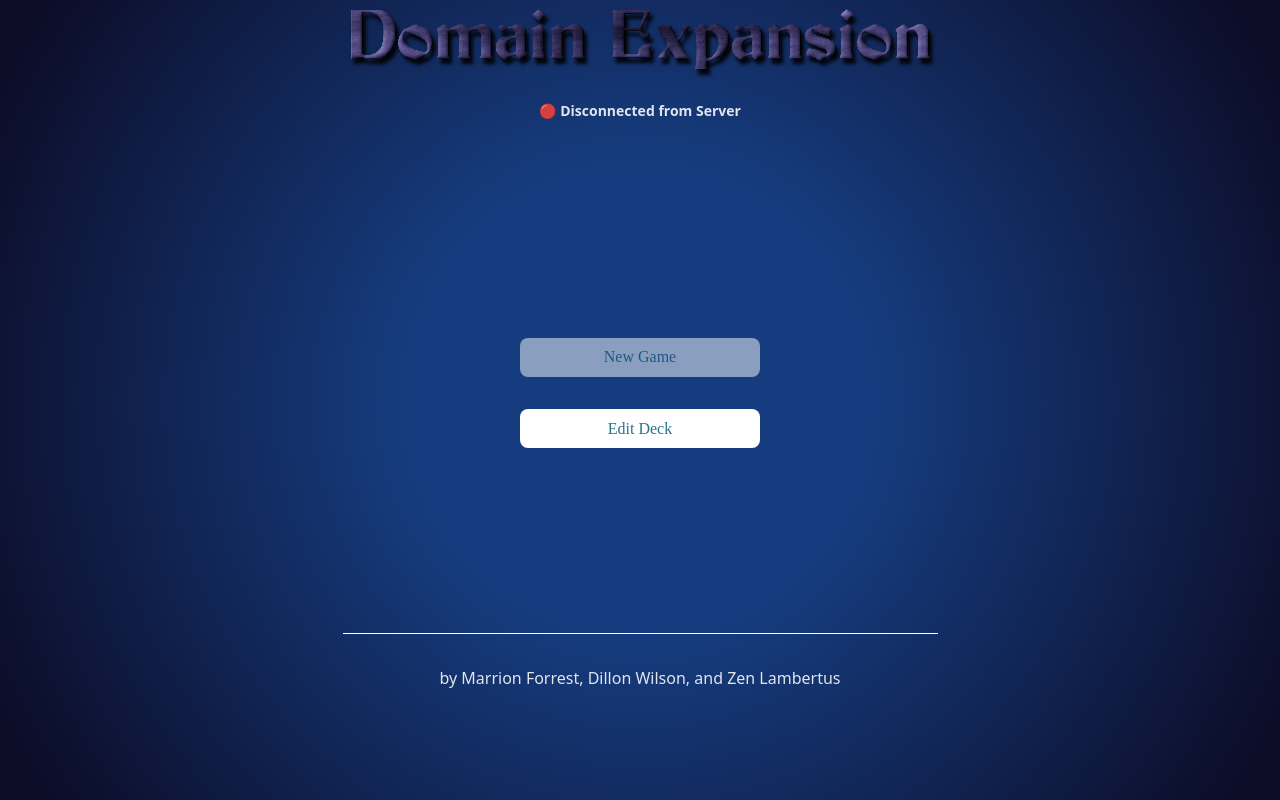
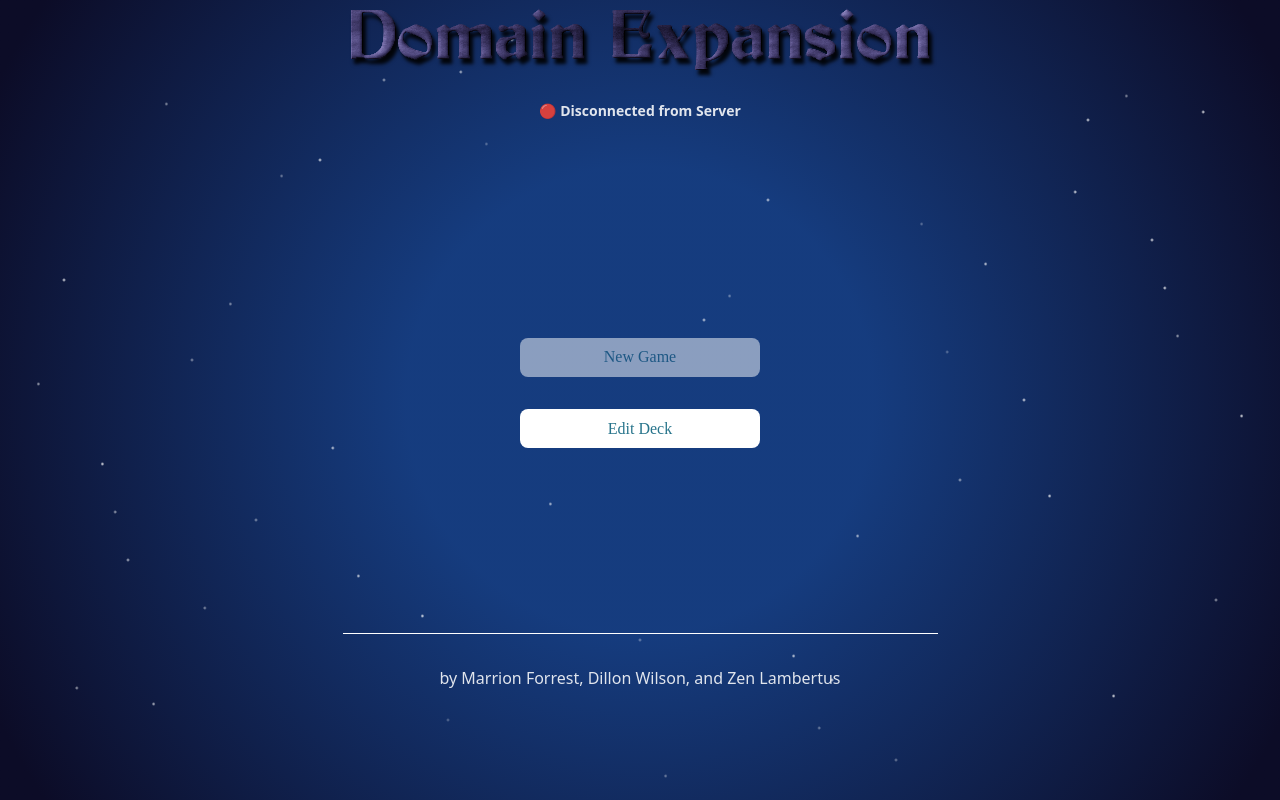
Before and after one commit to z3nL/domainexpansion, a React (Vite) app in the folder frontend/: page / in a window 1280 px wide. Built offline with nearby package versions, Linux system fonts and the light colour scheme; no server answers.

Commit message:
verabl abuse

```diff
--- a/frontend/src/ActiveMatch.tsx
+++ b/frontend/src/ActiveMatch.tsx
@@ -21,9 +21,9 @@ function ActiveMatch() {
     useContext(GameContext);
 
   const maxHandSize: number = 6;
-  const maxTurns: number = 10; // TODO: Change to 20 later
+  const MAX_TURNS: number = 5; // TODO: Change to 20 later
   const beginNextTurn = () => {
-    if (currentTurn < maxTurns) {
+    if (currentTurn < MAX_TURNS) {
       return currentTurn + 1;
     } else {
       // End match
@@ -118,7 +118,7 @@ function ActiveMatch() {
         {...{
           playerOneScore: playerOneScore,
           playerTwoScore: playerTwoScore,
-          turnsRemaining: maxTurns - currentTurn,
+          turnsRemaining: MAX_TURNS - currentTurn,
           cardsRemaining: matchDeck.length,
         }}
       />
--- a/frontend/src/index.css
+++ b/frontend/src/index.css
@@ -34,6 +34,116 @@
   text-rendering: optimizeLegibility;
   -webkit-font-smoothing: antialiased;
   -moz-osx-font-smoothing: grayscale;
+}
+
+/* Simple shooting stars overlay */
+body::before {
+  content: '';
+  position: fixed;
+  top: 0;
+  left: 0;
+  width: 100%;
+  height: 100%;
+  pointer-events: none;
+  z-index: -1;
+  background:
+    radial-gradient(2px 2px at 25% 20%, white, transparent),
+    radial-gradient(2px 2px at 75% 60%, rgba(255,255,255,0.7), transparent),
+    radial-gradient(2px 2px at 50% 80%, rgba(255,255,255,0.5), transparent),
+    radial-gradient(2px 2px at 90% 30%, white, transparent),
+    radial-gradient(2px 2px at 10% 70%, rgba(255,255,255,0.8), transparent),
+    radial-gradient(2px 2px at 15% 45%, rgba(255,255,255,0.6), transparent),
+    radial-gradient(2px 2px at 85% 15%, white, transparent),
+    radial-gradient(2px 2px at 60% 25%, rgba(255,255,255,0.9), transparent),
+    radial-gradient(2px 2px at 35% 90%, rgba(255,255,255,0.4), transparent),
+    radial-gradient(2px 2px at 95% 75%, rgba(255,255,255,0.7), transparent),
+    radial-gradient(2px 2px at 5% 35%, white, transparent),
+    radial-gradient(2px 2px at 40% 5%, rgba(255,255,255,0.8), transparent),
+    radial-gradient(2px 2px at 70% 95%, rgba(255,255,255,0.5), transparent),
+    radial-gradient(2px 2px at 80% 50%, white, transparent),
+    radial-gradient(2px 2px at 20% 65%, rgba(255,255,255,0.6), transparent),
+    radial-gradient(2px 2px at 55% 40%, rgba(255,255,255,0.9), transparent),
+    radial-gradient(2px 2px at 30% 10%, rgba(255,255,255,0.7), transparent),
+    radial-gradient(2px 2px at 65% 85%, white, transparent),
+    radial-gradient(2px 2px at 45% 55%, rgba(255,255,255,0.5), transparent),
+    radial-gradient(2px 2px at 12% 88%, rgba(255,255,255,0.8), transparent),
+    radial-gradient(2px 2px at 88% 12%, rgba(255,255,255,0.6), transparent),
+    radial-gradient(2px 2px at 33% 77%, white, transparent),
+    radial-gradient(2px 2px at 77% 33%, rgba(255,255,255,0.9), transparent),
+    radial-gradient(2px 2px at 22% 22%, rgba(255,255,255,0.5), transparent),
+    radial-gradient(2px 2px at 67% 67%, rgba(255,255,255,0.8), transparent),
+    radial-gradient(2px 2px at 8% 58%, white, transparent),
+    radial-gradient(2px 2px at 92% 42%, rgba(255,255,255,0.7), transparent),
+    radial-gradient(2px 2px at 38% 18%, rgba(255,255,255,0.4), transparent),
+    radial-gradient(2px 2px at 62% 82%, rgba(255,255,255,0.9), transparent),
+    radial-gradient(2px 2px at 18% 38%, rgba(255,255,255,0.6), transparent),
+    radial-gradient(2px 2px at 82% 62%, white, transparent),
+    radial-gradient(2px 2px at 48% 3%, rgba(255,255,255,0.8), transparent),
+    radial-gradient(2px 2px at 52% 97%, rgba(255,255,255,0.5), transparent),
+    radial-gradient(2px 2px at 3% 48%, rgba(255,255,255,0.7), transparent),
+    radial-gradient(2px 2px at 97% 52%, white, transparent),
+    radial-gradient(2px 2px at 28% 72%, rgba(255,255,255,0.9), transparent),
+    radial-gradient(2px 2px at 72% 28%, rgba(255,255,255,0.4), transparent),
+    radial-gradient(2px 2px at 13% 13%, rgba(255,255,255,0.6), transparent),
+    radial-gradient(2px 2px at 87% 87%, white, transparent),
+    radial-gradient(2px 2px at 43% 63%, rgba(255,255,255,0.8), transparent),
+    radial-gradient(2px 2px at 57% 37%, rgba(255,255,255,0.5), transparent),
+    radial-gradient(2px 2px at 6% 86%, rgba(255,255,255,0.7), transparent),
+    radial-gradient(2px 2px at 94% 14%, white, transparent),
+    radial-gradient(2px 2px at 26% 56%, rgba(255,255,255,0.9), transparent),
+    radial-gradient(2px 2px at 74% 44%, rgba(255,255,255,0.4), transparent),
+    radial-gradient(2px 2px at 16% 76%, rgba(255,255,255,0.6), transparent),
+    radial-gradient(2px 2px at 84% 24%, white, transparent),
+    radial-gradient(2px 2px at 36% 9%, rgba(255,255,255,0.8), transparent),
+    radial-gradient(2px 2px at 64% 91%, rgba(255,255,255,0.5), transparent),
+    radial-gradient(2px 2px at 9% 64%, rgba(255,255,255,0.7), transparent),
+    radial-gradient(2px 2px at 91% 36%, white, transparent);
+  animation: twinkle 4s ease-in-out infinite alternate;
+}
+
+.shooting-star {
+  position: fixed;
+  width: 2px;
+  height: 2px;
+  background: white;
+  border-radius: 50%;
+  box-shadow: 0 0 6px 2px rgba(255, 255, 255, 0.8);
+  pointer-events: none;
+  z-index: -1;
+  opacity: 0;
+}
+
+.shooting-star::after {
+  content: '';
+  position: absolute;
+  top: 0;
+  left: 0;
+  width: 50px;
+  height: 1px;
+  background: linear-gradient(90deg, rgba(255,255,255,0.8), transparent);
+  transform: translateX(-50px);
+}
+
+@keyframes twinkle {
+  0%, 100% { opacity: 0.3; }
+  50% { opacity: 1; }
+}
+
+@keyframes shootingStar {
+  0% {
+    opacity: 0;
+    transform: translateX(-100px) translateY(-100px);
+  }
+  10% {
+    opacity: 1;
+  }
+  90% {
+    opacity: 1;
+  }
+  100% {
+    opacity: 0;
+    transform: translateX(100vw) translateY(100vh);
+  }
 }
 
 a {
```
